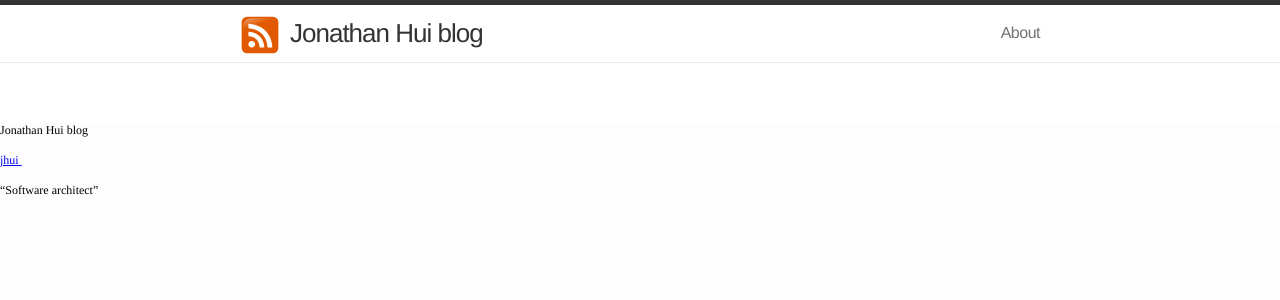
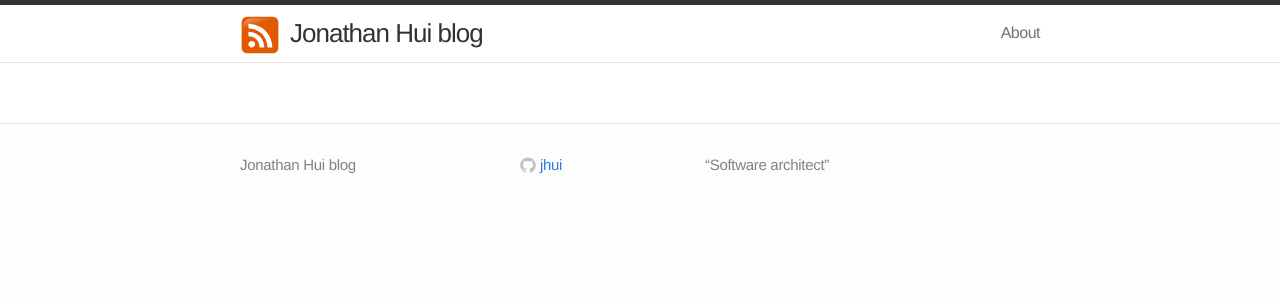
Before and after one commit to jhui/jhui.github.io, a Jekyll site: the page built from index.html, in a window 1280 px wide. Shown: the top 300 px of the page. Built offline with Jekyll 4.4.1, drawn with Linux system fonts in a browser that asks for light colours.

Commit message:
Change footer

```diff
--- a/_includes/footer.html
+++ b/_includes/footer.html
@@ -1,30 +1,61 @@
-<!DOCTYPE html PUBLIC "-//W3C//DTD HTML 4.01//EN" "http://www.w3.org/TR/html4/strict.dtd">
-<html>
-<head>
-  <meta http-equiv="Content-Type" content="text/html; charset=utf-8">
-  <meta http-equiv="Content-Style-Type" content="text/css">
-  <title></title>
-  <meta name="Generator" content="Cocoa HTML Writer">
-  <meta name="CocoaVersion" content="1504.81">
-  <style type="text/css">
-    p.p3 {margin: 0.0px 0.0px 12.0px 0.0px; line-height: 14.0px; font: 12.0px Times; color: #000000; -webkit-text-stroke: #000000}
-    li.li1 {margin: 0.0px 0.0px 0.0px 0.0px; line-height: 14.0px; font: 12.0px Times; color: #000000; -webkit-text-stroke: #000000}
-    li.li2 {margin: 0.0px 0.0px 0.0px 0.0px; line-height: 14.0px; font: 12.0px Times; color: #0000ee; -webkit-text-stroke: #0000ee}
-    span.s1 {-webkit-text-stroke: 0px #000000}
-    span.s2 {font-kerning: none}
-    span.s3 {text-decoration: underline ; font-kerning: none; color: #0000ee}
-    ul.ul1 {list-style-type: disc}
-  </style>
-</head>
-<body>
-<ul class="ul1">
-  <li class="li1"><span class="s1"></span><span class="s2">{{ site.title }}</span></li>
-</ul>
-<ul class="ul1">
-  <li class="li1"><span class="s1"></span><span class="s2">{% if site.github_username %}</span></li>
-  <li class="li2"><span class="s1"><a href="https://github.com/%7B%7B%20site.github_username%20%7D%7D"><span class="s3">{{ site.github_username }}<span class="Apple-converted-space"> </span></span></a></span></li>
-  <li class="li1"><span class="s1"></span><span class="s2">{% endif %}<span class="Apple-converted-space"> </span></span></li>
-</ul>
-<p class="p3"><span class="s2">{{ site.description }}</span></p>
-</body>
-</html>
+<footer class="site-footer">
+
+  <div class="wrap">
+
+    <!-- <h2 class="footer-heading">{{ site.title }}</h2> -->
+
+    <div class="footer-col-1 column">
+      <ul>
+        <li>{{ site.title }}</li>
+        <!-- <li><a href="mailto:{{ site.email }}">{{ site.email }}</a></li> -->
+      </ul>
+    </div>
+
+    <div class="footer-col-2 column">
+      <ul>
+        {% if site.github_username %}<li>
+          <a href="https://github.com/{{ site.github_username }}">
+            <span class="icon github">
+              <svg version="1.1" class="github-icon-svg" xmlns="http://www.w3.org/2000/svg" xmlns:xlink="http://www.w3.org/1999/xlink" x="0px" y="0px"
+                 viewBox="0 0 16 16" enable-background="new 0 0 16 16" xml:space="preserve">
+                <path fill-rule="evenodd" clip-rule="evenodd" fill="#C2C2C2" d="M7.999,0.431c-4.285,0-7.76,3.474-7.76,7.761
+                c0,3.428,2.223,6.337,5.307,7.363c0.388,0.071,0.53-0.168,0.53-0.374c0-0.184-0.007-0.672-0.01-1.32
+                c-2.159,0.469-2.614-1.04-2.614-1.04c-0.353-0.896-0.862-1.135-0.862-1.135c-0.705-0.481,0.053-0.472,0.053-0.472
+                c0.779,0.055,1.189,0.8,1.189,0.8c0.692,1.186,1.816,0.843,2.258,0.645c0.071-0.502,0.271-0.843,0.493-1.037
+                C4.86,11.425,3.049,10.76,3.049,7.786c0-0.847,0.302-1.54,0.799-2.082C3.768,5.507,3.501,4.718,3.924,3.65
+                c0,0,0.652-0.209,2.134,0.796C6.677,4.273,7.34,4.187,8,4.184c0.659,0.003,1.323,0.089,1.943,0.261
+                c1.482-1.004,2.132-0.796,2.132-0.796c0.423,1.068,0.157,1.857,0.077,2.054c0.497,0.542,0.798,1.235,0.798,2.082
+                c0,2.981-1.814,3.637-3.543,3.829c0.279,0.24,0.527,0.713,0.527,1.437c0,1.037-0.01,1.874-0.01,2.129
+                c0,0.208,0.14,0.449,0.534,0.373c3.081-1.028,5.302-3.935,5.302-7.362C15.76,3.906,12.285,0.431,7.999,0.431z"/>
+              </svg>
+            </span>
+            <span class="username">{{ site.github_username }}</span>
+          </a>
+        </li>{% endif %}
+        {% if site.twitter_username %}<li>
+          <a href="https://twitter.com/{{ site.twitter_username }}">
+            <span class="icon twitter">
+              <svg version="1.1" class="twitter-icon-svg" xmlns="http://www.w3.org/2000/svg" xmlns:xlink="http://www.w3.org/1999/xlink" x="0px" y="0px"
+                 viewBox="0 0 16 16" enable-background="new 0 0 16 16" xml:space="preserve">
+                <path fill="#C2C2C2" d="M15.969,3.058c-0.586,0.26-1.217,0.436-1.878,0.515c0.675-0.405,1.194-1.045,1.438-1.809
+                c-0.632,0.375-1.332,0.647-2.076,0.793c-0.596-0.636-1.446-1.033-2.387-1.033c-1.806,0-3.27,1.464-3.27,3.27
+                c0,0.256,0.029,0.506,0.085,0.745C5.163,5.404,2.753,4.102,1.14,2.124C0.859,2.607,0.698,3.168,0.698,3.767
+                c0,1.134,0.577,2.135,1.455,2.722C1.616,6.472,1.112,6.325,0.671,6.08c0,0.014,0,0.027,0,0.041c0,1.584,1.127,2.906,2.623,3.206
+                C3.02,9.402,2.731,9.442,2.433,9.442c-0.211,0-0.416-0.021-0.615-0.059c0.416,1.299,1.624,2.245,3.055,2.271
+                c-1.119,0.877-2.529,1.4-4.061,1.4c-0.264,0-0.524-0.015-0.78-0.046c1.447,0.928,3.166,1.469,5.013,1.469
+                c6.015,0,9.304-4.983,9.304-9.304c0-0.142-0.003-0.283-0.009-0.423C14.976,4.29,15.531,3.714,15.969,3.058z"/>
+              </svg>
+            </span>
+            <span class="username">{{ site.twitter_username }}</span>
+          </a>
+        </li>{% endif %}
+      </ul>
+    </div>
+
+    <div class="footer-col-3 column">
+      <p class="text">{{ site.description }}</p>
+    </div>
+
+  </div>
+
+</footer>
```
